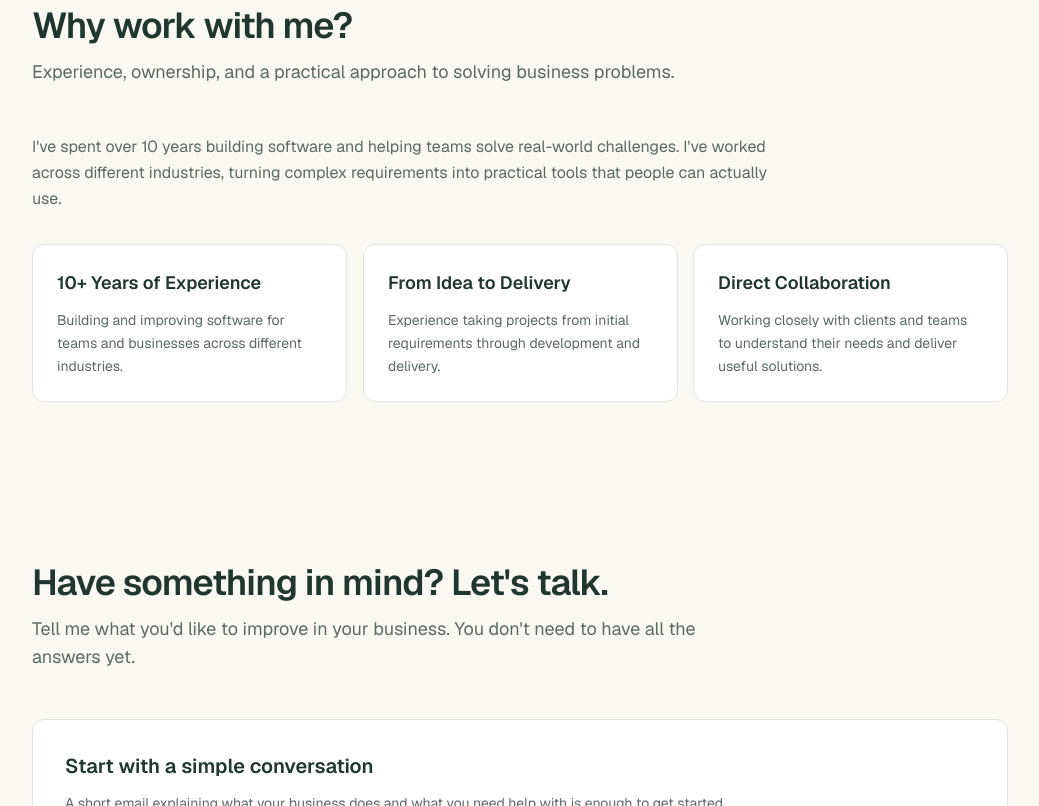
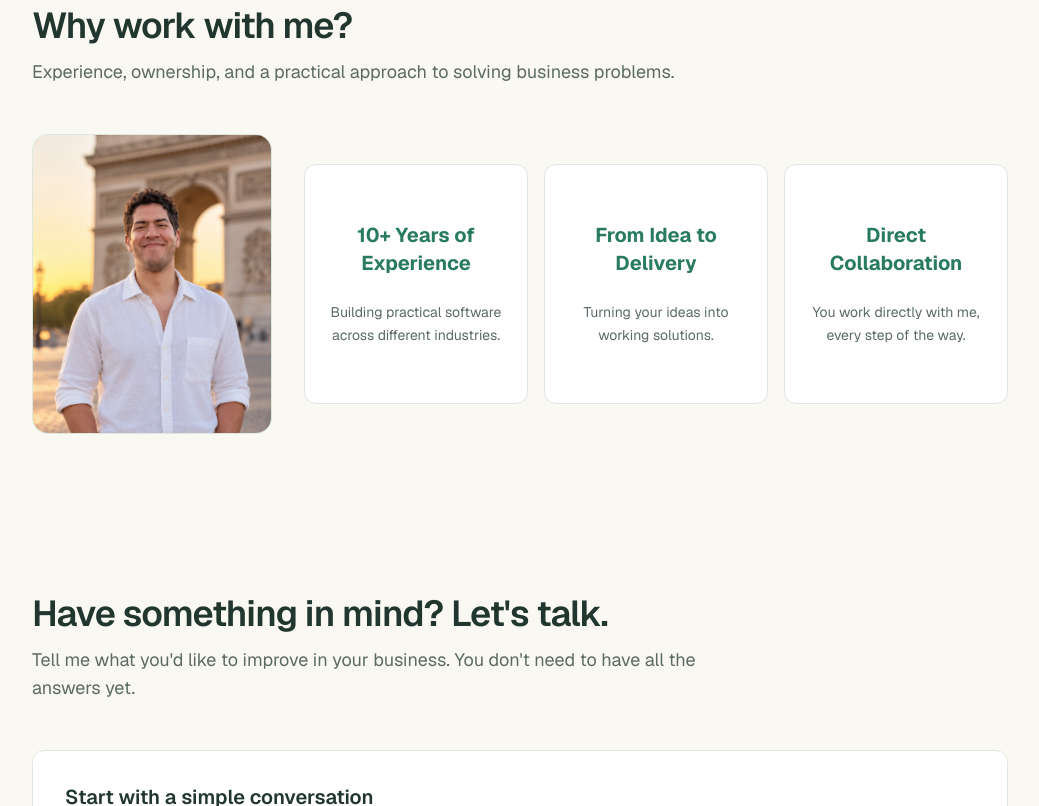
Before and after one commit to juan7792/jrodriguez-dev, a Next.js app: page /en/business in a window 1280 px wide. Shown: the part 2220-3026 px from the top of the page, without its empty margins (120-1159 px from the left). Built offline with nearby package versions, Linux system fonts and the light colour scheme.

Commit message:
business: restyling about cards and adding picture place holder

```diff
--- a/src/components/business/BusinessWhyWorkWithMe.tsx
+++ b/src/components/business/BusinessWhyWorkWithMe.tsx
@@ -1,5 +1,5 @@
-
 import { getTranslations } from "next-intl/server";
+import Image from "next/image";
 
 import Card from "@/components/ui/Card";
 import Section from "@/components/ui/Section";
@@ -11,7 +11,6 @@ type Strength = {
 
 export default async function BusinessWhyWorkWithMe() {
   const t = await getTranslations("BusinessWhyWorkWithMe");
-
   const strengths = t.raw("strengths") as Strength[];
 
   return (
@@ -20,25 +19,41 @@ export default async function BusinessWhyWorkWithMe() {
       title={t("title")}
       subtitle={t("subtitle")}
     >
-      <p className="mb-8 max-w-3xl text-base leading-relaxed business-text-muted">
-        {t("description")}
-      </p>
+      <div className="grid grid-cols-1 items-center gap-8 lg:grid-cols-[240px_1fr]">
+        {/* Photo */}
+        <div className="mx-auto w-full max-w-[240px] lg:mx-0">
+          <div className="relative aspect-[4/5] overflow-hidden rounded-2xl border border-[#DCE7DE] bg-[#E8F4EA]">
+            <Image
+              src="/images/business/profile.jpg"
+              alt="Juan Rodriguez"
+              fill
+              sizes="(max-width: 1024px) 240px, 240px"
+              className="object-cover"
+            />
+          </div>
+        </div>
 
+        {/* Strength cards */}
         <div className="grid grid-cols-1 gap-4 md:grid-cols-3">
           {strengths.map((strength, index) => (
-          <Card key={index} className="business-card business-card-interactive h-full p-6">
-            <div className="flex flex-col gap-3">
-              <h3 className="text-lg font-semibold">
+            <Card
+              key={index}
+              className="business-card business-card-interactive h-full min-h-[240px] p-6"
+            >
+              <div className="flex h-full flex-col items-center justify-center gap-6 text-center">
+                <h3 className="text-xl font-bold text-[#287A60]">
                   {strength.title}
                 </h3>
 
-              <p className="text-sm leading-relaxed business-text-muted">
+                <p className="business-text-muted text-sm leading-relaxed">
                   {strength.description}
                 </p>
               </div>
             </Card>
           ))}
         </div>
+
+      </div>
     </Section>
   );
 }
--- a/src/messages/business/en.json
+++ b/src/messages/business/en.json
@@ -65,19 +65,19 @@
   "BusinessWhyWorkWithMe": {
     "title": "Why work with me?",
     "subtitle": "Experience, ownership, and a practical approach to solving business problems.",
-    "description": "I've spent over 10 years building software and helping teams solve real-world challenges. I've worked across different industries, turning complex requirements into practical tools that people can actually use.",
+    "description": "10+ years building practical software, from idea to delivery, with direct collaboration throughout.",
     "strengths": [
       {
         "title": "10+ Years of Experience",
-        "description": "Building and improving software for teams and businesses across different industries."
+        "description": "Building practical software across different industries."
       },
       {
         "title": "From Idea to Delivery",
-        "description": "Experience taking projects from initial requirements through development and delivery."
+        "description": "Turning your ideas into working solutions."
       },
       {
         "title": "Direct Collaboration",
-        "description": "Working closely with clients and teams to understand their needs and deliver useful solutions."
+        "description": "You work directly with me, every step of the way."
       }
     ]
   },
```
Also changed, not shown: public/images/business/profile.jpg (added). Lines whose indentation alone changed are shown as unchanged.
